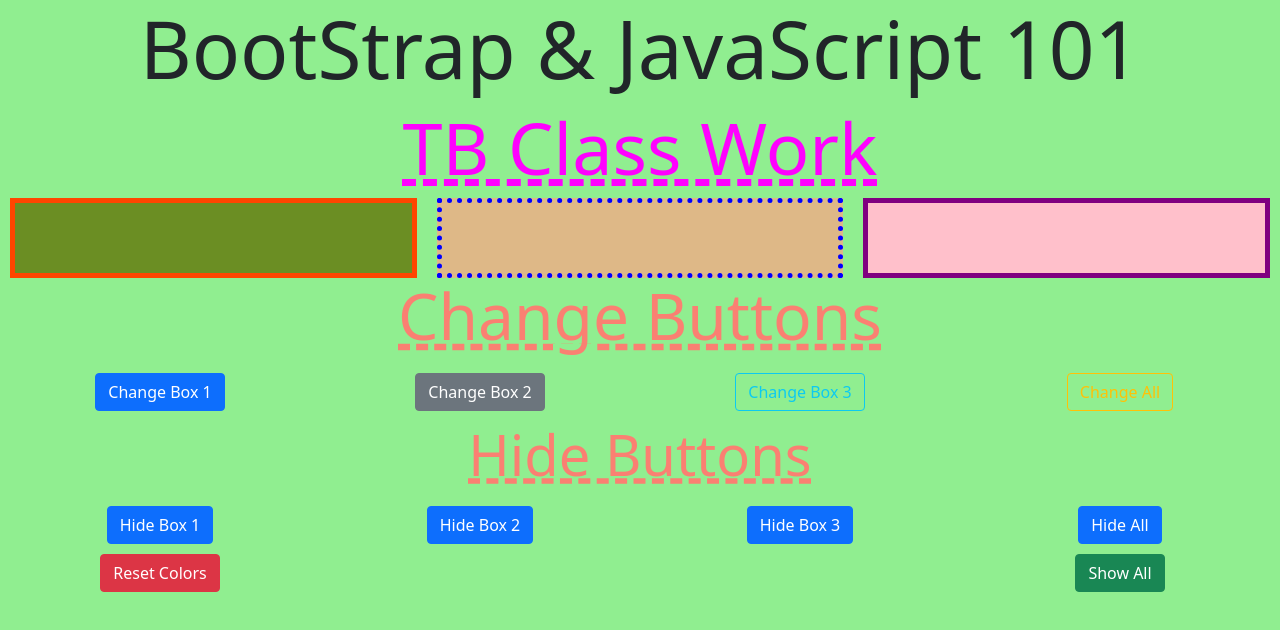
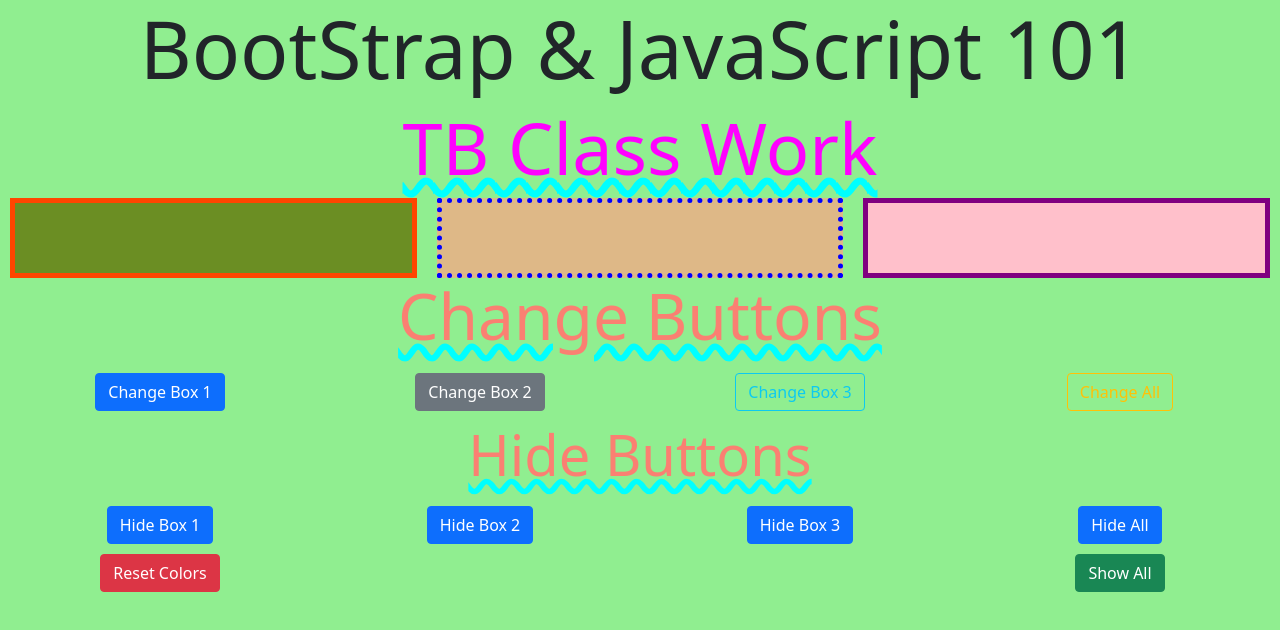
Before and after one commit to ayoobrys/BootstrapAndjQuery_Worksheet, a plain HTML site: page index.html in a window 1280 px wide. Drawn offline with nearby package versions, Linux system fonts and the light colour scheme.

Commit message:
added decoration color and style

```diff
--- a/assets/style.css
+++ b/assets/style.css
@@ -4,7 +4,8 @@
 }
 h2, h3, h4 {
     text-decoration: underline;
-    text-decoration-style: dashed;
+    text-decoration-style:wavy;
+    text-decoration-color: aqua;
     color: magenta;
 }
 h3, h4 {
```
